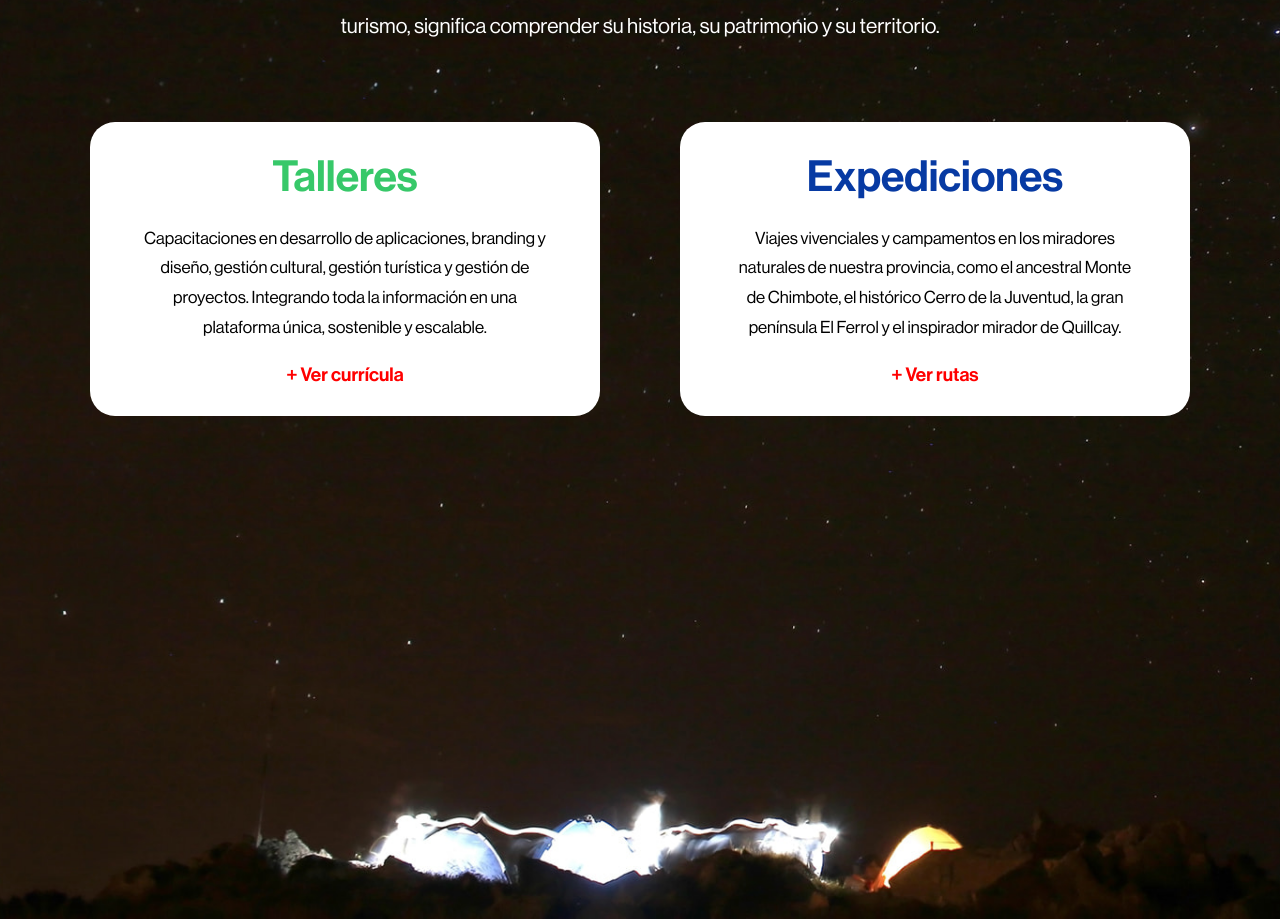
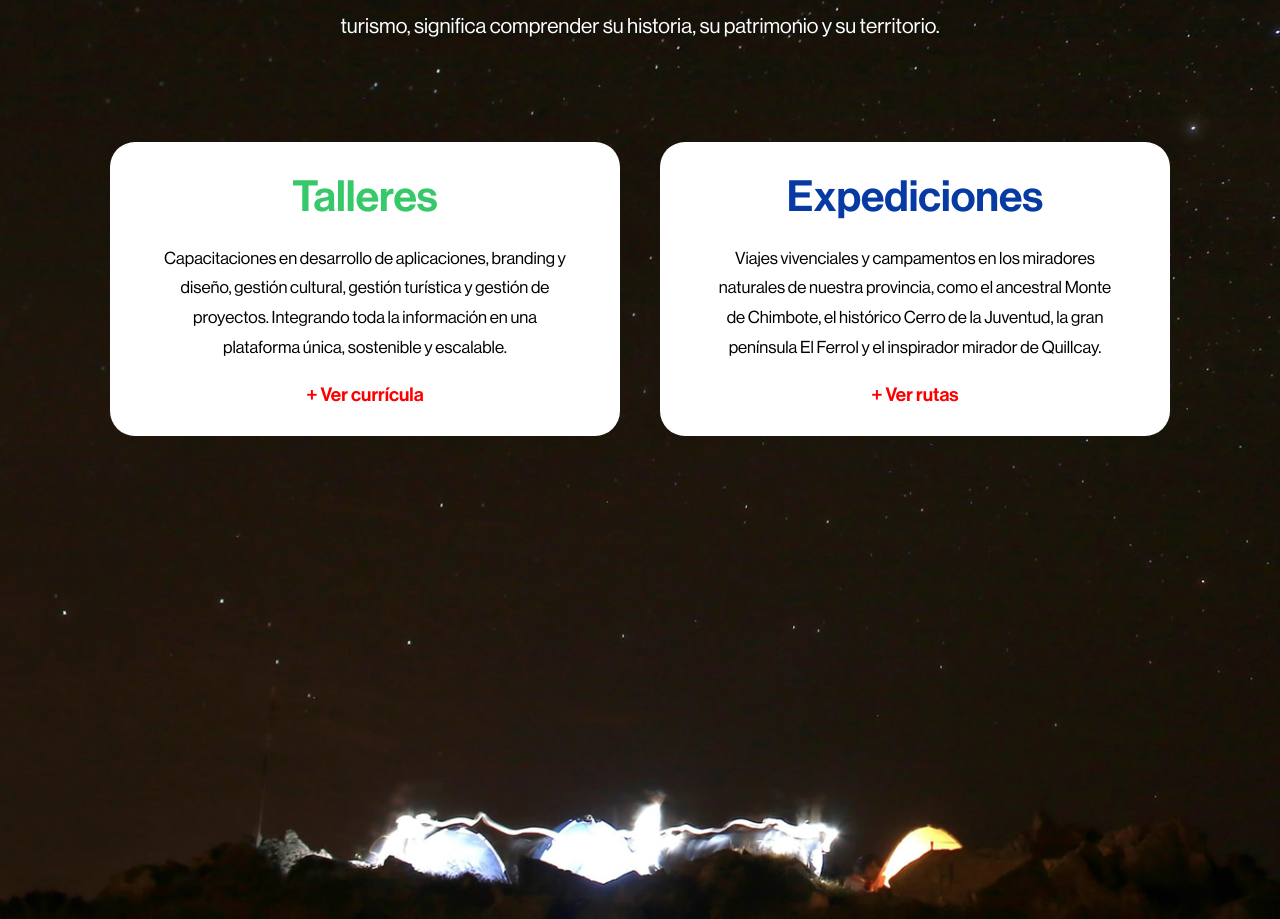
Before and after one commit to joangavelan/Internautas, a React (Create React App) app: page / in a window 1280 px wide. Shown: the part 4680-5599 px from the top of the page. Built offline with nearby package versions, Linux system fonts and the light colour scheme.

Commit message:
cards resp

```diff
--- a/src/sections/Curricula.js
+++ b/src/sections/Curricula.js
@@ -16,7 +16,7 @@ const Cards = styled.div`
   margin: 0 auto;
   margin-top: 7.5rem;
   display: flex;
-  justify-content: space-between;
+  justify-content: center;
   flex-wrap: wrap;
   text-align: center;
 `
@@ -26,6 +26,7 @@ const Card = styled.div`
   background-color: ${colors.white};
   padding: 3rem 5rem;
   border-radius: 2.5rem;
+  margin: 2rem;
 
   & h3 {
     font-size: 4.3rem;
```
